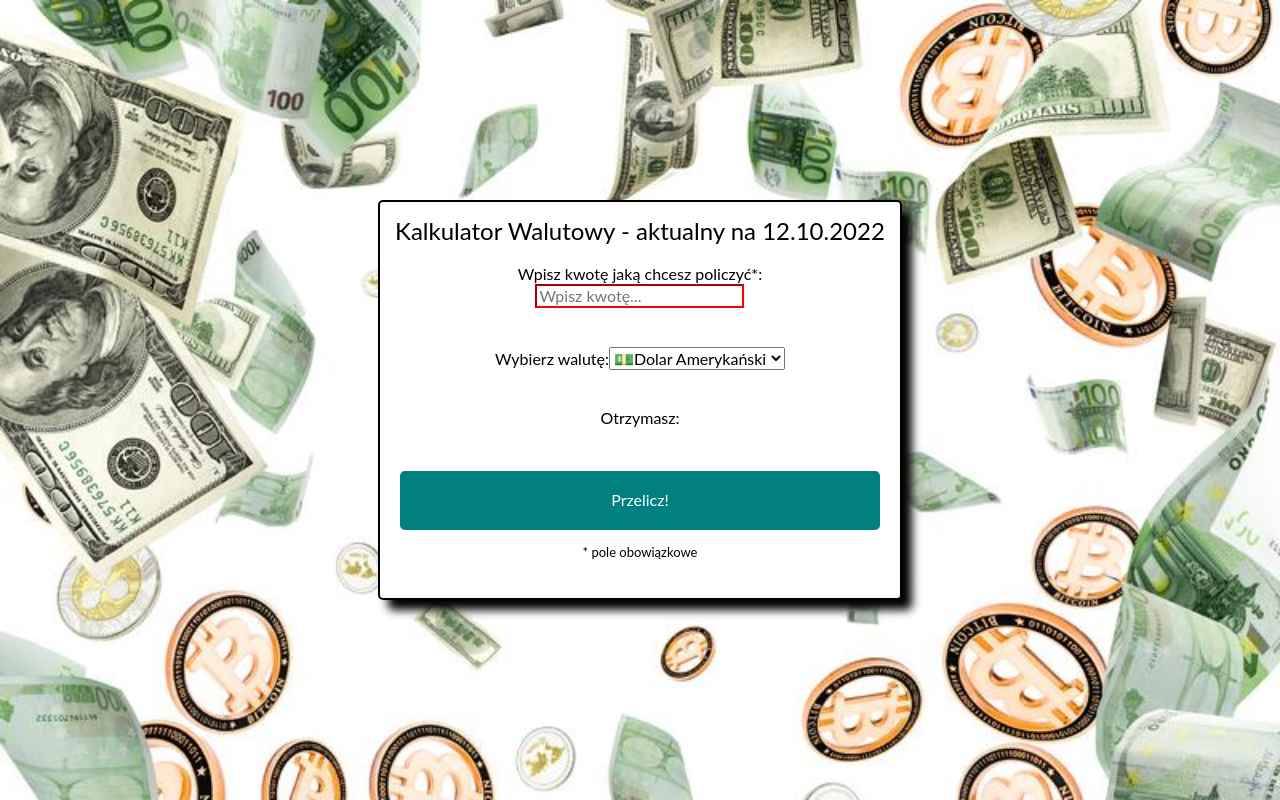
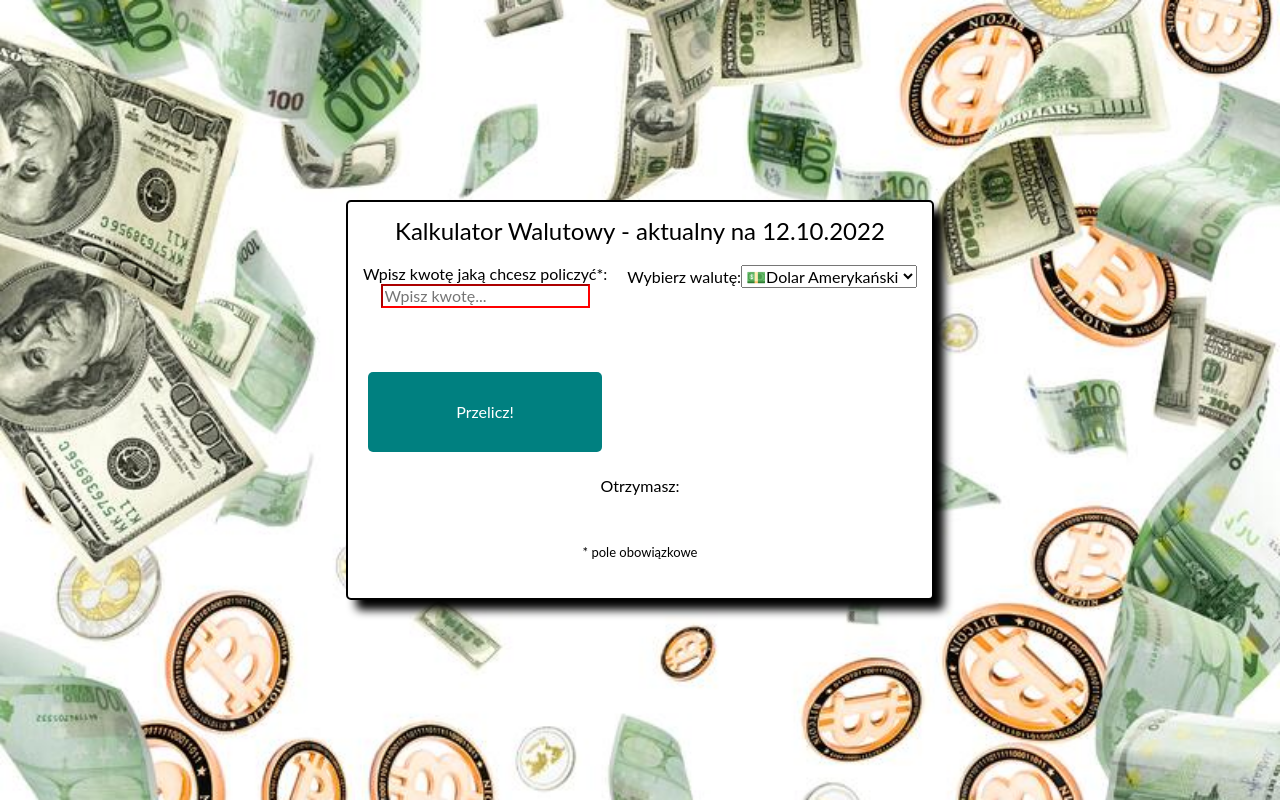
Before and after one commit to adrianSACHA/currency-converter-react, a React (Create React App) app: page / in a window 1280 px wide. Built offline with nearby package versions, Linux system fonts and the light colour scheme.

Commit message:
grid area added

```diff
--- a/src/Result/style.css
+++ b/src/Result/style.css
@@ -1,3 +1,4 @@
 .result {
   margin: 10px;
+  grid-area: 3 / span 2;
 }
```
